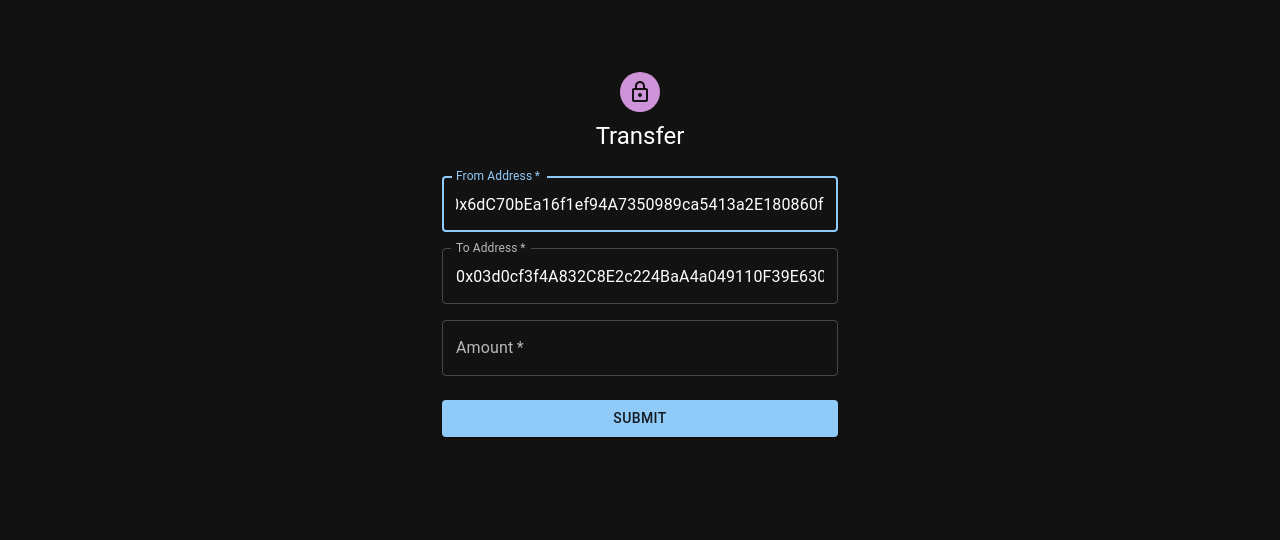
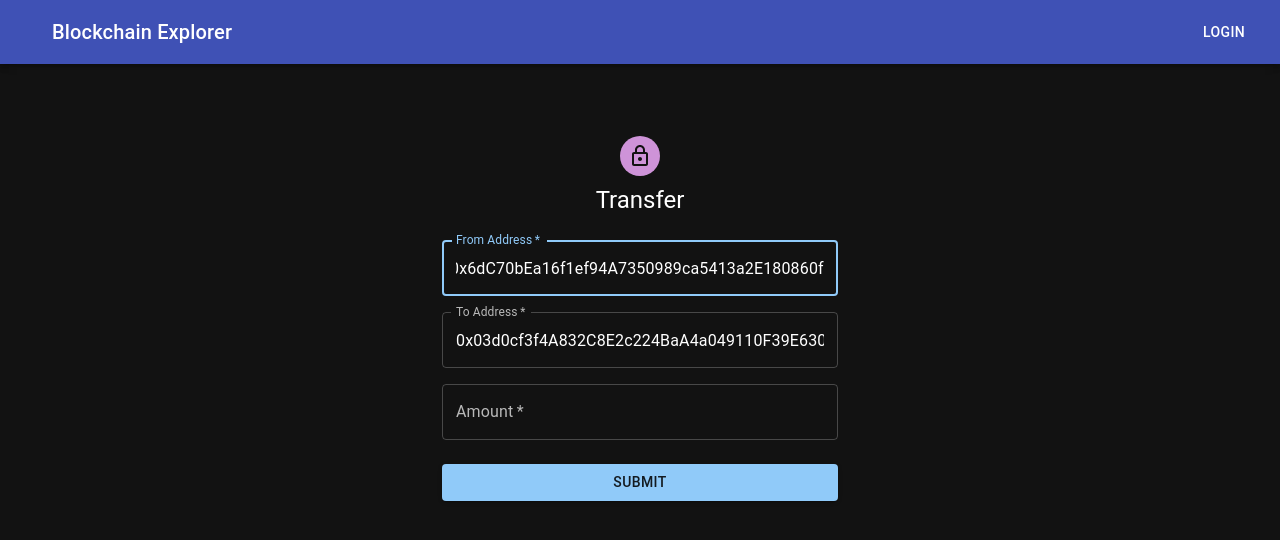
Before and after one commit to allentsangdev/Blockchain-Explorer, a React (Create React App) app: page / in a window 1280 px wide. Shown: the top 540 px of the page. Built offline with nearby package versions, Linux system fonts and the light colour scheme.

Commit message:
dependancy fix

```diff
--- a/src/components/App.js
+++ b/src/components/App.js
@@ -1,5 +1,6 @@
 import './App.css';
 import Transfer from './Transfer';
+import Navbar from './Navbar';
 import CssBaseline from '@mui/material/CssBaseline';
 import { createTheme, ThemeProvider } from '@mui/material/styles';
 
@@ -14,6 +15,7 @@
     <ThemeProvider theme={theme}>
       <CssBaseline/>
       <div className="App">
+        <Navbar/>
         <Transfer/>
       </div>
     </ThemeProvider>
--- /dev/null
+++ b/src/components/Navbar.jsx
@@ -0,0 +1,40 @@
+import React from 'react';
+import { makeStyles } from '@material-ui/core/styles';
+import AppBar from '@material-ui/core/AppBar';
+import Toolbar from '@mui/material/Toolbar';
+import Typography from '@mui/material/Typography';
+import Button from '@material-ui/core/Button';
+import IconButton from '@material-ui/core/IconButton';
+import MenuIcon from '@mui/material//Menu';
+
+const useStyles = makeStyles((theme) => ({
+  root: {
+    flexGrow: 1,
+  },
+  menuButton: {
+    marginRight: theme.spacing(2),
+  },
+  title: {
+    flexGrow: 1,
+  },
+}));
+
+export default function Navbar() {
+  const classes = useStyles();
+
+  return (
+    <div className={classes.root}>
+      <AppBar position="sticky">
+        <Toolbar>
+          <IconButton edge="start" className={classes.menuButton} color="inherit" aria-label="menu">
+            <MenuIcon />
+          </IconButton>
+          <Typography variant="h6" className={classes.title}>
+            Blockchain Explorer
+          </Typography>
+          <Button color="inherit">Login</Button>
+        </Toolbar>
+      </AppBar>
+    </div>
+  );
+}
--- a/src/components/Receipt.jsx
+++ b/src/components/Receipt.jsx
@@ -4,10 +4,6 @@
 import Box from '@mui/material/Box';
 import Typography from '@mui/material/Typography';
 import Container from '@mui/material/Container';
-import { createTheme, ThemeProvider } from '@mui/material/styles';
-
-
-const theme = createTheme();
 
 function Receipt(props) {
     return (
--- a/src/components/Transfer.jsx
+++ b/src/components/Transfer.jsx
@@ -10,9 +10,6 @@
 import LockOutlinedIcon from '@mui/icons-material/LockOutlined';
 import Typography from '@mui/material/Typography';
 import Container from '@mui/material/Container';
-import { createTheme, ThemeProvider } from '@mui/material/styles';
-
-const theme = createTheme();
 
 const sourceAccount = "0x6dC70bEa16f1ef94A7350989ca5413a2E180860f"
 const destinationAccount = "0x03d0cf3f4A832C8E2c224BaA4a049110F39E630F"
```
